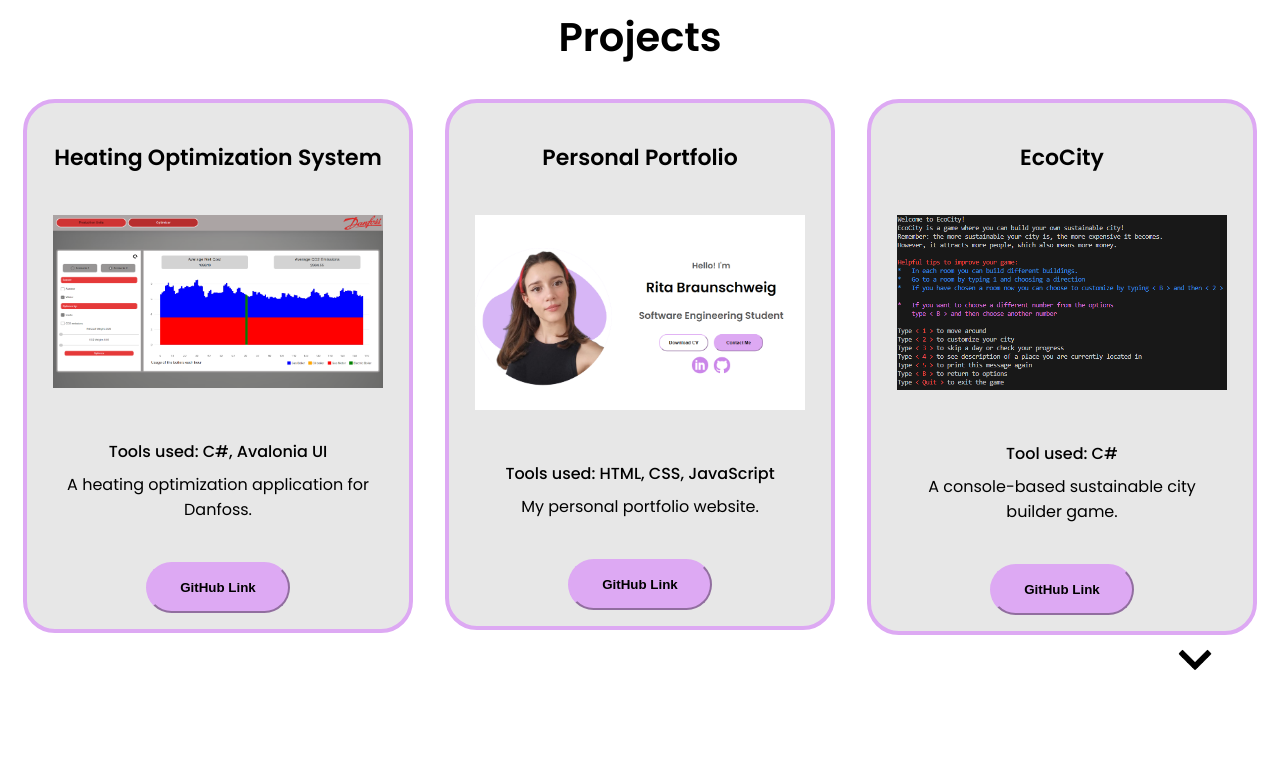
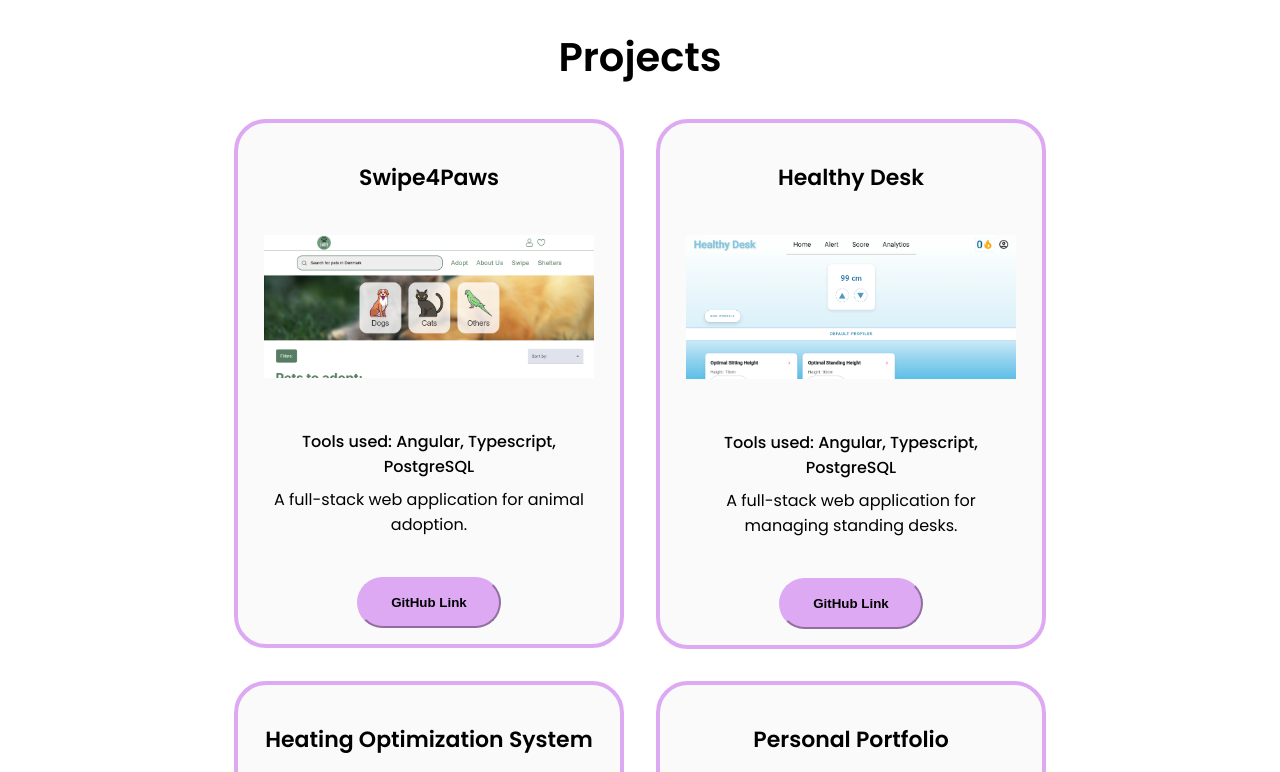
Before and after one commit to pastelnata/pastelnata.github.io, a plain HTML site: page index.html in a window 1280 px wide. Shown: the part 1785-2557 px from the top of the page. Drawn offline with Linux system fonts and the light colour scheme.

Commit message:
Update CV, projects and contact form

```diff
--- a/index.html
+++ b/index.html
@@ -109,6 +109,28 @@
     <section id="projects">
         <h1 class="title">Projects</h1>
         <div class="project-details-container">
+            <div class="project-container">
+                <h3>Swipe4Paws</h3>
+                <img class="project-pic" src="./assets/Swipe4Paws.png">
+                <ul>
+                    <li>Tools used: Angular, Typescript, PostgreSQL</li>
+                    <li>A full-stack web application for animal adoption.</li>
+                </ul>
+                <button class="github-btn"
+                onclick="window.open('https://github.com/pastelnata/Swipe4Paws')">
+                GitHub Link</button>
+            </div>
+            <div class="project-container">
+                <h3>Healthy Desk</h3>
+                <img class="project-pic" src="./assets/HealthyDesk.png">
+                <ul>
+                    <li>Tools used: Angular, Typescript, PostgreSQL</li>
+                    <li>A full-stack web application for managing standing desks.</li>
+                </ul>
+                <button class="github-btn"
+                onclick="window.open('https://github.com/JakubSmilowski/Healthy-Desk-')">
+                GitHub Link</button>
+            </div>
             <div class="project-container"> <!--danfoss project-->
                 <h3>Heating Optimization System</h3>
                 <img class="project-pic" src="./assets/danfoss app.png">
@@ -154,7 +176,7 @@
                 <input class="contact-inputs" type="text" name="name" placeholder="Your Name" required>
                 <input class="contact-inputs" type="email" name="email" placeholder="Your Email" required>
                 <textarea class="contact-inputs" name="message" placeholder="Your Message" required></textarea>
-                <button class="btn btn-color-2" type="submit">Submit</button>
+                <button class="btn btn-color-1" type="submit">Submit</button>
             </form>
         </div>
     </section>
--- a/style.css
+++ b/style.css
@@ -268,7 +268,9 @@ section {
     width: 100%;
     max-width: 600px;
     overflow-wrap: break-word;
-    background-color: rgb(238, 236, 236);
+    background-color: rgb(250, 250, 250);
+    box-shadow: 2px 3px 4px rgba(70, 70, 70, 0.8);
+    margin: 10px;
 }
 
 .details-container img {
@@ -338,6 +340,7 @@ section {
 
 .project-details-container {
     display: flex;
+    flex-wrap: wrap;
     gap: 2rem;
     justify-content: center;
     transition: all 0.3 ease;
@@ -347,7 +350,7 @@ section {
     display: flex;
     flex-direction: column;
     align-items: center;
-    width: 100%;
+    width: 90%;
     max-width: 350px;
     background: white;
     padding: 1rem;
@@ -356,7 +359,7 @@ section {
     text-align: center;
     width: 100%;
     height: 100%;
-    background-color: rgb(231, 231, 231);
+    background-color: rgb(250, 250, 250);
 }
 
 .project-container ul {
@@ -440,11 +443,12 @@ section {
     outline: none;
     padding-left: 25px;
     font-weight: 600;
-    background-color: rgb(231, 231, 231);
+    background-color: rgb(239, 209, 252);
+    color: black;
 }
 
 .contact-inputs::placeholder {
-    color: rgb(138, 138, 138);
+    color: black;
 }
 
 .contact-information textarea {
```
Also changed, not shown: assets/HealthyDesk.png (added), assets/Swipe4Paws.png (added), 1 other file.
